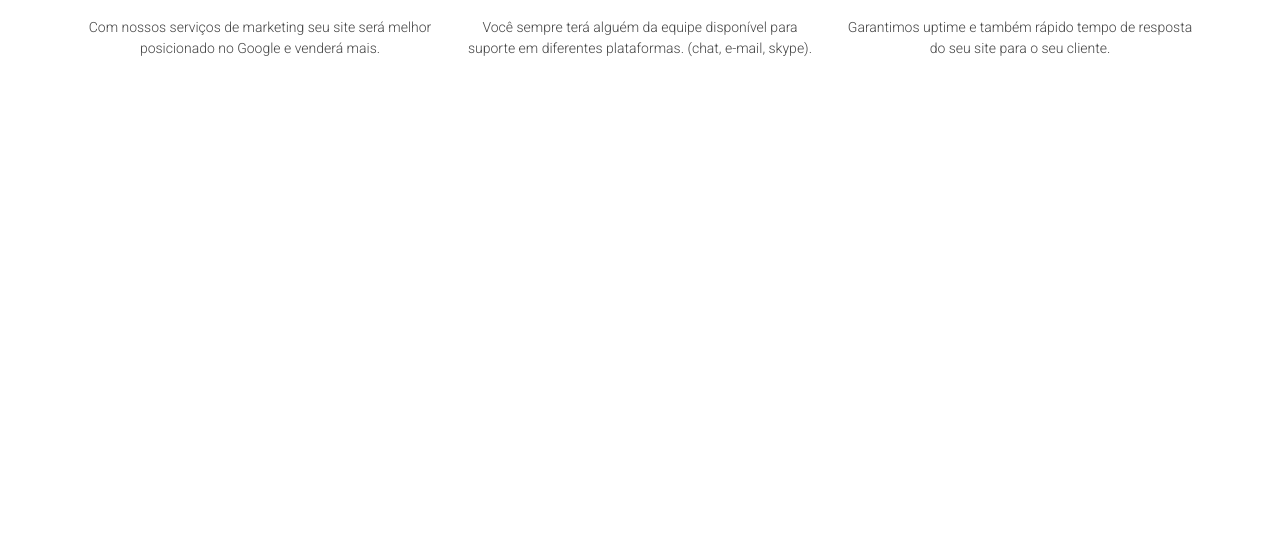
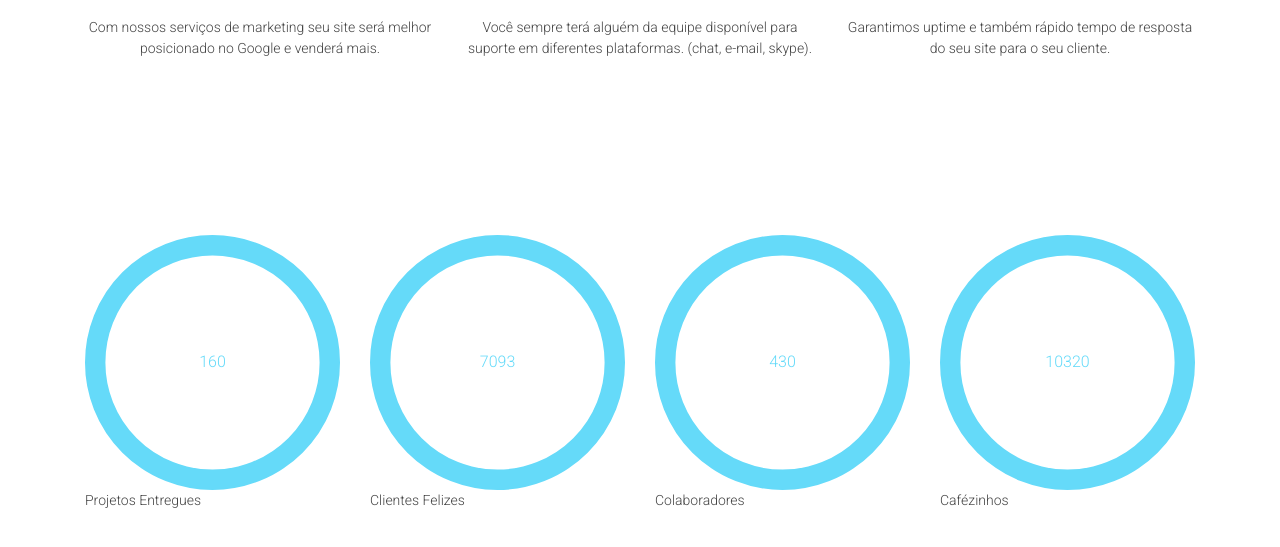
Before and after one commit to eugeniocarvalho/hdc-agency, a website: page index.html in a window 1280 px wide. Shown: the part 1819-2366 px from the top of the page. Before the commit the page ends 1984 px from the top, so only its background shows below. Drawn offline with nearby package versions, Linux system fonts and the light colour scheme; a script that the page names is missing.

Commit message:
added data enterprise

```diff
--- a/index.html
+++ b/index.html
@@ -209,6 +209,36 @@
         </div>
       </div>
 
+      <!-- Dados da Empresa -->
+      <div id="data-area">
+        <div class="container">
+          <div class="row">
+            <div class="col-md-3 circle-box">
+              <div id="circleA"></div>
+
+              <p>Projetos Entregues</p>
+            </div>
+
+            <div class="col-md-3 circle-box">
+              <div id="circleB"></div>
+
+              <p>Clientes Felizes</p>
+            </div>
+
+            <div class="col-md-3 circle-box">
+              <div id="circleC"></div>
+
+              <p>Colaboradores</p>
+            </div>
+
+            <div class="col-md-3 circle-box">
+              <div id="circleD"></div>
+
+              <p>Cafézinhos</p>
+            </div>
+          </div>
+        </div>
+      </div>
     </div>
   </main>
 
```
